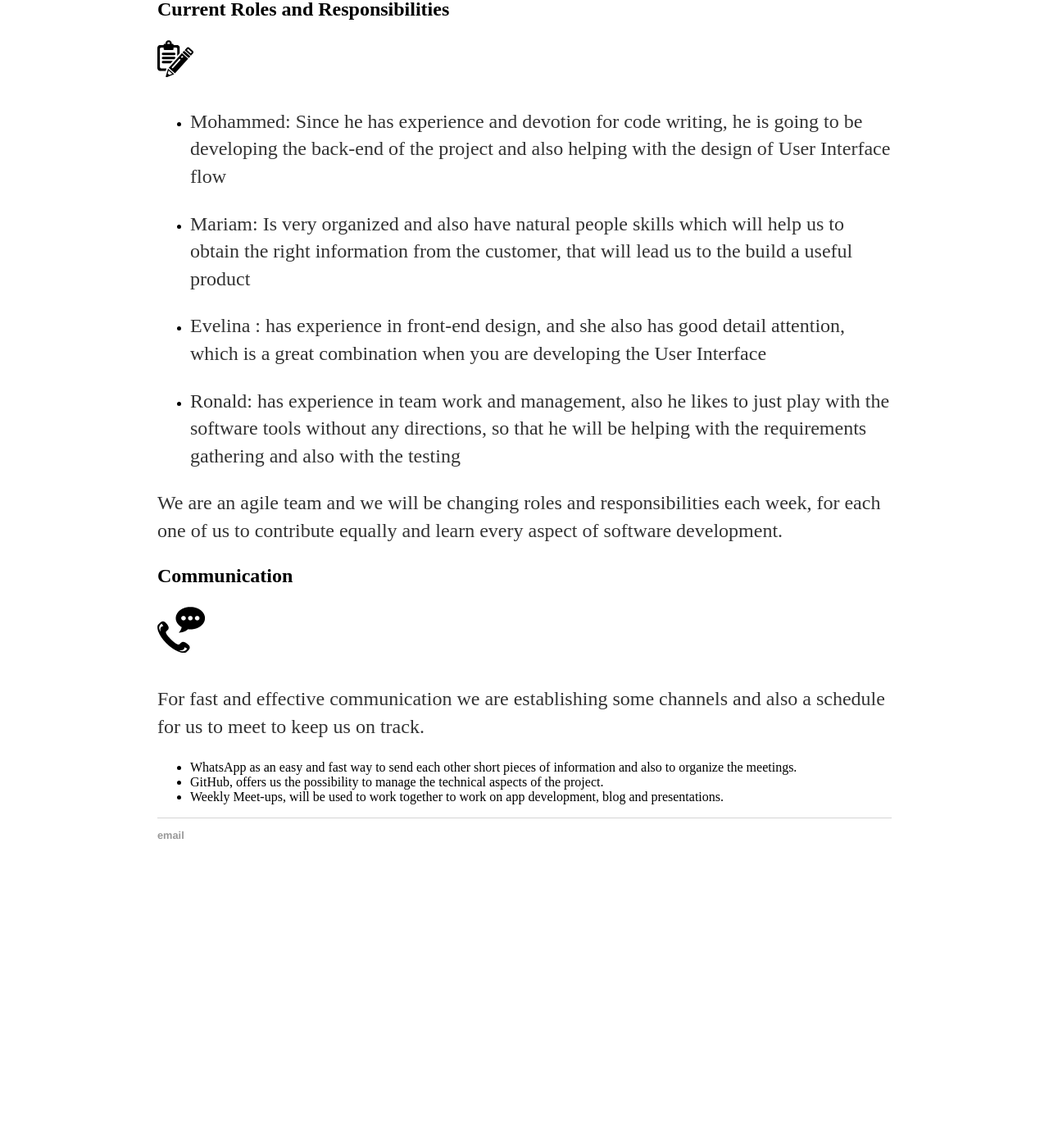
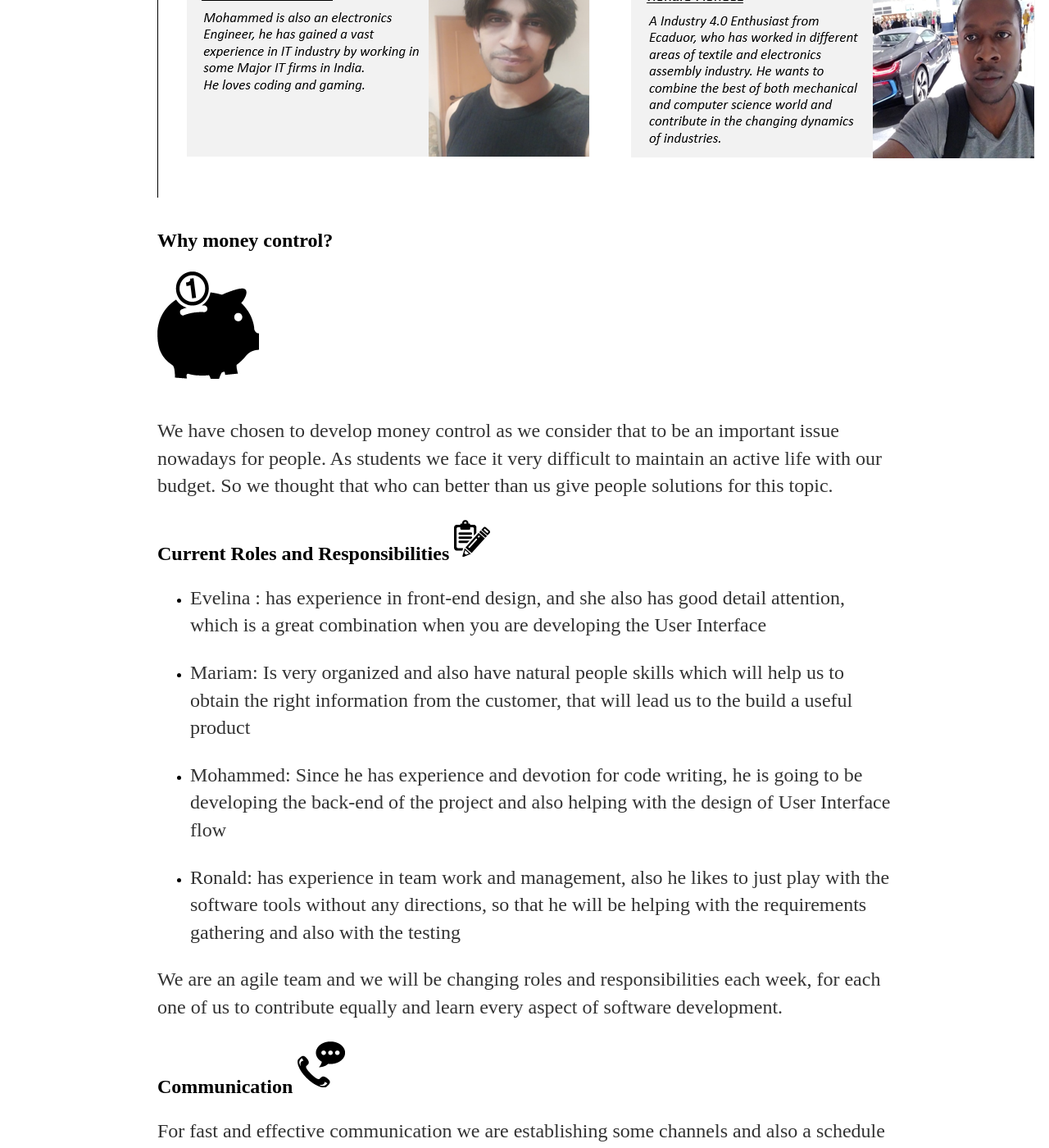
Before and after one commit to NadeemNicoR/TeamProjects, a Jekyll site: the page built from docs/_posts/2019-04-16-ISEE-2019-Team-Presentation.md, in a window 1280 px wide and 1400 px high, scrolled down 1512 px. Shown: the whole window at 82% size. Built offline with Jekyll 4.4.1, drawn with Linux system fonts in a browser that asks for light colours; our own code applies the rules of GitHub Pages for plain Markdown files; a file with an impossible date is left out; before the commit the page ends 2598 px from its top, so only the background shows below that.

Commit message:
small test on formatting
small test on formatting

```diff
--- a/docs/_posts/2019-04-16-ISEE-2019-Team-Presentation.md
+++ b/docs/_posts/2019-04-16-ISEE-2019-Team-Presentation.md
@@ -9,25 +11,26 @@
 
 We have chosen to develop money control as we consider that to be an important issue nowadays for people. As students we face it very difficult to maintain an active life with our budget. So we thought that who can better than us give people solutions for this topic.
 
-## Current Roles and Responsibilities
+## Current Roles and Responsibilities ![roles]({{site.baseurl}}/images/penpaper.png)
 
-![roles]({{site.baseurl}}/images/penpaper.png)
 
-* Mohammed: Since he has experience and devotion for code writing, he is going to be developing the back-end of the project and also helping with the design of User Interface flow
+* Evelina : has experience in front-end design, and she also has good detail attention, which is a great combination when you are developing the User Interface
 
 * Mariam: Is very organized and also have natural people skills which will help us to obtain the right information from the customer, that will lead us to the build a useful product
 
-* Evelina : has experience in front-end design, and she also has good detail attention, which is a great combination when you are developing the User Interface
+* Mohammed: Since he has experience and devotion for code writing, he is going to be developing the back-end of the project and also helping with the design of User Interface flow
 
 * Ronald: has experience in team work and management, also he likes to just play with the software tools without any directions, so that he will be helping with the requirements gathering and also with the testing
 
 We are an agile team and we will be changing roles and responsibilities each week, for each one of us to contribute equally and learn every aspect of software development.
 
-## Communication
 
-![telephone]({{site.baseurl}}/images/telephone.png)
+## Communication ![telephone]({{site.baseurl}}/images/telephone.png)
 
 For fast and effective communication we are establishing some channels and also a schedule for us to meet to keep us on track.
+
 * WhatsApp as an easy and fast way to send each other short pieces of information and also to organize the meetings.
+
 * GitHub, offers us the possibility to manage the technical aspects of the  project.
+
 * Weekly Meet-ups, will be used to work together to work on app development, blog and presentations.
```
Also changed, not shown: other parts of docs/_posts/2019-04-16-ISEE-2019-Team-Presentation.md (+2 -0 lines).
